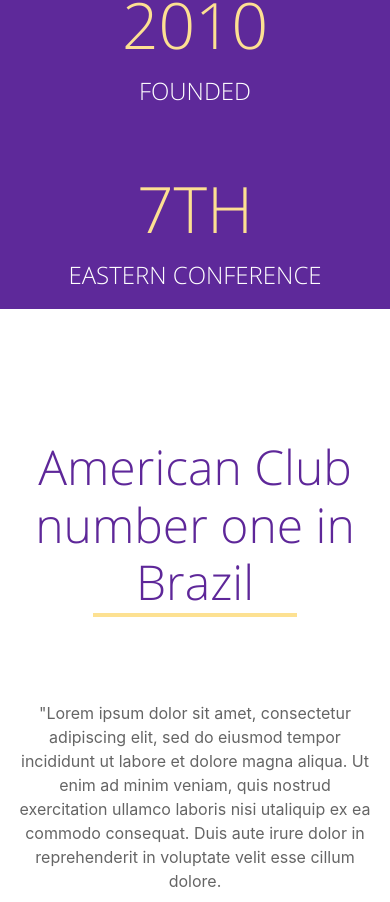
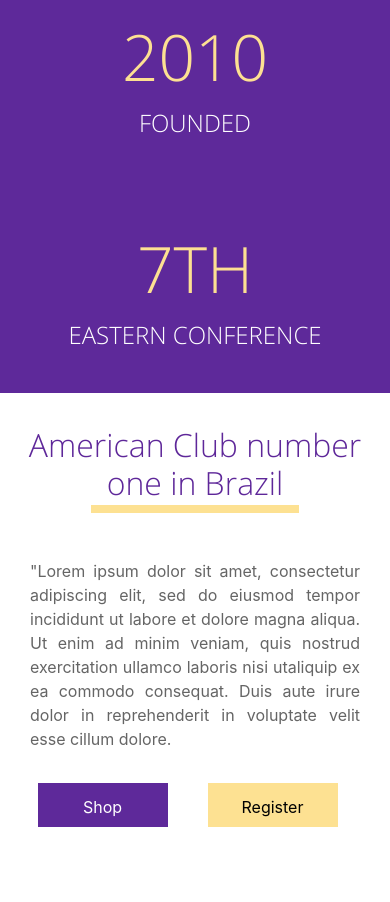
Before and after one commit to duanswer/HTML-model-for-any-project, a plain HTML site: page index.html in a window 390 px wide. Shown: the part 1025-1927 px from the top of the page. Drawn offline with Linux system fonts and the light colour scheme.

Commit message:
Section configuration on smartphone

```diff
--- a/css/mobile.css
+++ b/css/mobile.css
@@ -87,5 +87,46 @@
     #estatisticas {
         height: inherit;
     }
+    #estatisticas p {
+        margin-bottom: 40px;
+        margin-top: 40px;
+    }
+    #call-to-action {
+        margin-top: 69px;
+    }
+    #call-to-action hr {
+        border-width: 4px;
+    }
+
+    #call-to-action p {
+        margin-top: -38px;
+        margin-bottom: 40px;
+        margin-left: 15px;
+        margin-right: 15px;
+        text-align: justify;
+    }
+    #call-to-action h2 {
+        font-size: 32px;
+        margin-left: 10px;
+        margin-right: 10px;
+        margin-top: -60px;
+    }
+
+    #call-to-action .btn {
+        min-width: 130px;
+    }
+
+    #call-to-action .btn-roxo {
+        float: left;
+    }
+    #call-to-action .btn-amarelo {
+        float: right;
+    }
+    #call-to-action .col-xs-6 {
+        padding: 0;
+    }
+    footer {
+        margin-top: 50px;
+    }
 
 }
```
